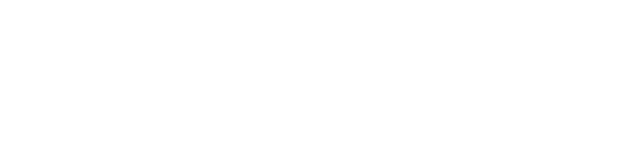
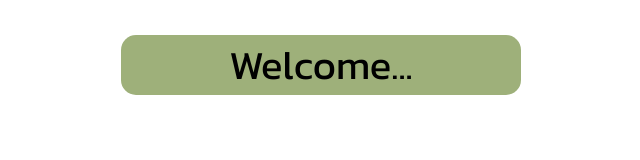
Before and after one commit to GabrelQT/project-site, a plain HTML site: page index.html in a window 1280 px wide. Shown: the whole page, without its empty margins (319-959 px from the left). Drawn offline with Linux system fonts and the light colour scheme.

Commit message:
Edited index.html and added css

```diff
--- a/index.html
+++ b/index.html
@@ -4,6 +4,19 @@
     <meta charset="UTF-8" />
     <meta name="viewport" content="width=device-width, initial-scale=1.0" />
     <title>GabrelQ &#183; Site</title>
+    <link rel="stylesheet" href="style\homepage.css" />
+    <link rel="preconnect" href="https://fonts.googleapis.com" />
+    <link rel="preconnect" href="https://fonts.gstatic.com" crossorigin />
+    <link
+      href="https://fonts.googleapis.com/css2?family=Kanit:ital,wght@0,100;0,200;0,300;0,400;0,500;0,600;0,700;0,800;0,900;1,100;1,200;1,300;1,400;1,500;1,600;1,700;1,800;1,900&display=swap"
+      rel="stylesheet"
+    />
   </head>
-  <body></body>
+  <body>
+    <div class="top">
+      <div class="title-box">
+        <h1 class="title">Welcome...</h1>
+      </div>
+    </div>
+  </body>
 </html>
--- /dev/null
+++ b/style/homepage.css
@@ -0,0 +1,21 @@
+.top {
+  display: flex;
+  justify-content: center;
+}
+.title-box {
+  width: 400px;
+}
+.title {
+  font-family: Kanit;
+  font-weight: 400;
+  text-align: center;
+  font-size: 40px;
+  position: relative;
+  transition: box-shadow 0.2s;
+  background-color: rgb(158, 176, 122);
+  border-radius: 15px;
+}
+.title:hover {
+  cursor: pointer;
+  box-shadow: 0px 10px 15px black;
+}
```
